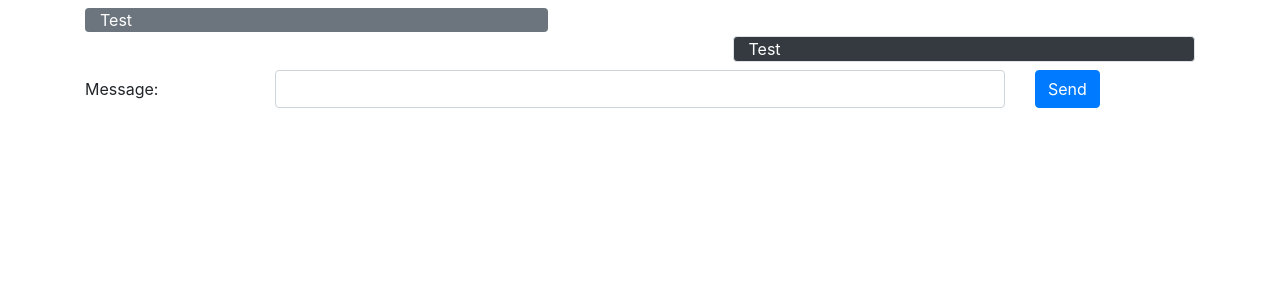
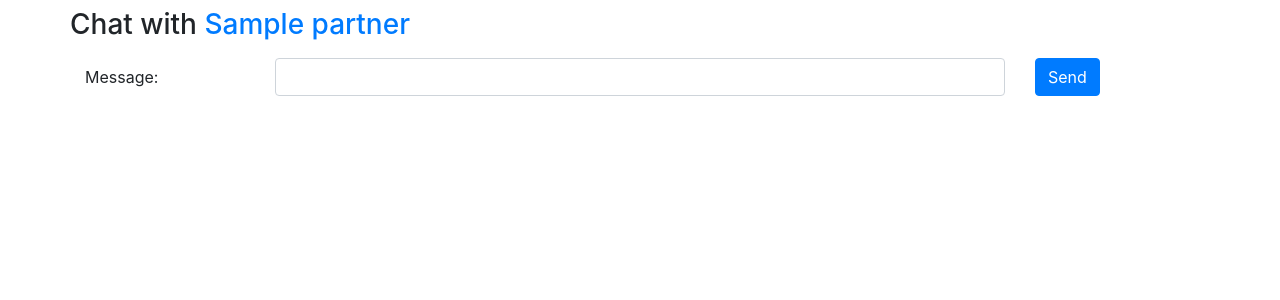
Before and after one commit to christopherhanke/messaging_application, a Flask app: template templates/messages.html in a window 1280 px wide. Shown: the part 56-356 px from the top of the page. Run offline with Flask 2, Linux system fonts and the light colour scheme; the template is opened without the code that fills it: most values are stand-ins (such as "Sample title", 1, 10 or a date in 2020).

Commit message:
added the message site. user can send messages to another. manually checking needed.

```diff
--- a/main.py
+++ b/main.py
@@ -1,14 +1,15 @@
 import uuid
 import hashlib
+import datetime
 
 from flask import Flask, render_template, redirect, url_for, request, flash, session
-from datetime import datetime
 from models import db, User, Messages
-
+from sqlalchemy import or_, and_
 
 # runtime environment
 app = Flask(__name__)
 app.secret_key = str(uuid.uuid4())
+app.permanent_session_lifetime = datetime.timedelta(minutes=5)
 db.create_all()
 
 
@@ -71,31 +72,38 @@ def register():
 
 @app.route("/login", methods=["GET", "POST"])
 def login():
+    # getting logged in user or redirect
     user = get_logged_in_user()
     if user:
         flash("You are logged in.", "info")
         return redirect(url_for("profile"))
 
+    # show login with GET request
     if request.method == "GET":
         return render_template("login.html")
 
+    # login when POST request
     elif request.method == "POST":
         name = request.form.get("name")
         password = request.form.get("password")
         hashed_password = hashlib.sha256(password.encode()).hexdigest()
 
+        # check for username in db
         user = db.query(User).filter_by(name=name).first()
         if not user:
             flash("Username does not exist!", "info")
             return redirect(url_for("login"))
 
+        # check password for login
         if hashed_password != user.password:
             flash("Wrong password!", "info")
             return redirect(url_for("login"))
 
+        # set session token and save to db
         session_token = str(uuid.uuid4())
         user.session_token = session_token
         session["session_token"] = session_token
+        session.permanent = True
         db.add(user)
         db.commit()
 
@@ -105,15 +113,20 @@ def login():
 
 @app.route("/logout", methods=["GET"])
 def logout():
+    # getting logged in user or redirect
     user = get_logged_in_user()
     if not user:
         flash("You are not logged in.", "info")
         return redirect(url_for("index"))
+
+    # delete session_token from user in db
     user.session_token = None
     db.add(user)
     db.commit()
 
+    # delete session token from session
     session.pop("session_token", None)
+
     flash("You have been logged out.")
     return redirect(url_for("index"))
 
@@ -131,34 +144,76 @@ def profile():
 
 @app.route("/users", methods=["GET"])
 def all_users():
+    # getting logged in user or redirect
     user = get_logged_in_user()
     if not user:
         flash("You are not logged in.", "info")
         return redirect(url_for("index"))
 
-    users = db.query(User).filter_by(deleted=False).all()
+    # get all users in db that are not deleted or the logged in user
+    users = db.query(User).filter(and_(User.deleted == False, User.id != user.id))
+
     return render_template("users.html", users=users)
 
 
 @app.route("/users/<user_id>", methods=["GET"])
 def users_details(user_id):
+    # getting logged in user or redirect
     user = get_logged_in_user()
     if not user:
         flash("You are not logged in.", "info")
         return redirect(url_for("index"))
-    user_profile = db.query(User).get(int(user_id))
+
+    # getting the user from db to display his profile
+    try:
+        user_id = int(user_id)
+        user_profile = db.query(User).get(user_id)
+    except ValueError:
+        flash("Invalid User", "info")
+        return redirect(url_for("all_users"))
+
     return render_template("users_details.html", user=user_profile)
 
 
-@app.route("/messages/<user_id>", methods=["GET"])
-def messages(user_id):
+@app.route("/messages/<partner>", methods=["GET", "POST"])
+def messages(partner):
+    # getting logged in user or redirect
     user = get_logged_in_user()
     if not user:
         flash("You are not logged in.", "info")
         return redirect(url_for("index"))
-    user_partner = db.query(User).get(int(user_id))
 
-    return render_template("messages.html", messages=["You are not alone.", "I'll be here with you", "Test 3"])
+    # getting entry for partner form db
+    try:
+        partner_id = int(partner)
+        partner = db.query(User).filter(User.id == partner_id).first()
+    except ValueError:
+        flash("Invalid Chatpartner", "info")
+        return redirect(url_for("all_users"))
+
+    # if method post, then take message and create new entry in db
+    if request.method == "POST":
+        message = request.form.get("message")
+        time = datetime.datetime.now()
+
+        msg = Messages(
+            message=message,
+            time=time,
+            sender=user.id,
+            receiver=partner
+        )
+        db.add(msg)
+        db.commit()
+
+    # get all messages for logged in user and partner
+    msgs = db.query(Messages).filter(
+        or_(
+            and_(Messages.sender == user.id, Messages.receiver == partner.id),
+            and_(Messages.sender == partner.id, Messages.receiver == user.id)
+        )
+    )
+
+    return render_template("messages.html", messages=msgs, user=user, partner=partner)
 
 
 # helping function for sites under construction
--- a/models.py
+++ b/models.py
@@ -17,6 +17,6 @@ class User(db.Model):
 class Messages(db.Model):
     id = db.Column(db.Integer, primary_key=True)
     message = db.Column(db.String)
-    time = db.Column(db.String)
-    sender = db.Column(db.String)
-    receiver = db.Column(db.String)
+    time = db.Column(db.DateTime)
+    sender = db.Column(db.Integer)
+    receiver = db.Column(db.Integer)
--- a/requirements.txt
+++ b/requirements.txt
@@ -1,2 +1,3 @@
 Flask==1.1.2
 sqla-wrapper==4.200628
+SQLAlchemy==1.3.20
--- a/templates/messages.html
+++ b/templates/messages.html
@@ -2,26 +2,43 @@
 
 {% block content %}
     <!-- messaging container with user conversation -->
+    <div class="row justify-content-start">
+        <h3 class="box">Chat with <a href="/users/{{partner.id}}">{{partner.name}}</a></h3>
+    </div>
     <div class="container">
-        <div class="row mt-1 justify-content-start"><div class="col-5 bg-secondary text-white rounded">Test</div></div>
         <!-- loop for messages -->
         {% for msg in messages %}
-        <div class="row mt-1 justify-content-center">
-            <!-- justify-content-start / justify-content-end == set in row -->
-            <div class="col-6 border">
-                {{msg}}
+            {% if msg.sender == partner.id %}
+            <div class="row mt-1 justify-content-start">
+                <!-- justify-content-start / justify-content-end == set in row -->
+                <div class="col-5 bg-secondary text-white rounded">
+                    {{msg.message}}
+                </div>
             </div>
-        </div>
+            {% elif msg.sender == user.id %}
+            <div class="row mt-1 justify-content-end">
+                <!-- justify-content-start / justify-content-end == set in row -->
+                <div class="col-5 border bg-dark text-white rounded">
+                    {{msg.message}}
+                </div>
+            </div>
+            {% else %}
+            <div class="row mt-1 justify-content-center">
+                <!-- justify-content-start / justify-content-end == set in row -->
+                <div class="col-6 bg-danger text-white rounded">
+                    Error with Message. Please contact Admin.
+                </div>
+            </div>
+            {% endif %}
         {% endfor %}
-        <div class="row mt-1 justify-content-end"><div class="col-5 border bg-dark text-white rounded">Test</div></div>
     </div>
 
     <!-- form for new message -->
-    <form>
+    <form action="#" method="post">
         <div class="form-group row mt-1">
             <label class="col col-sm-2 col-form-label mt-1">Message:</label>
             <div class="col-sm-8 mt-1">
-                <input type="text" class="form-control" name="message">
+                <input type="text" class="form-control" name="message"">
             </div>
             <div class="col-sm-1 mt-1">
                 <button type="Submit" class="btn btn-primary">Send</button>
--- a/templates/users.html
+++ b/templates/users.html
@@ -6,7 +6,7 @@
             <tr>
                 <td>{{user.name}}</td>
                 <td><a href="/users/{{user.id}}">Profile</a></td>
-                <td><a href="#">Messages</a></td>
+                <td><a href="/messages/{{user.id}}">Messages</a></td>
             </tr>
         {% endfor %}
     </table>
```
